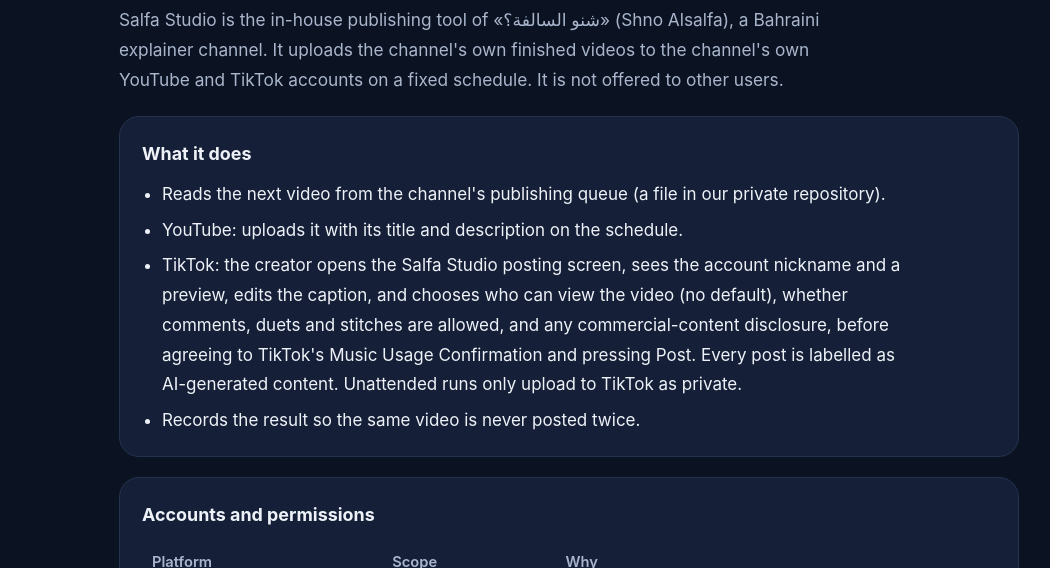
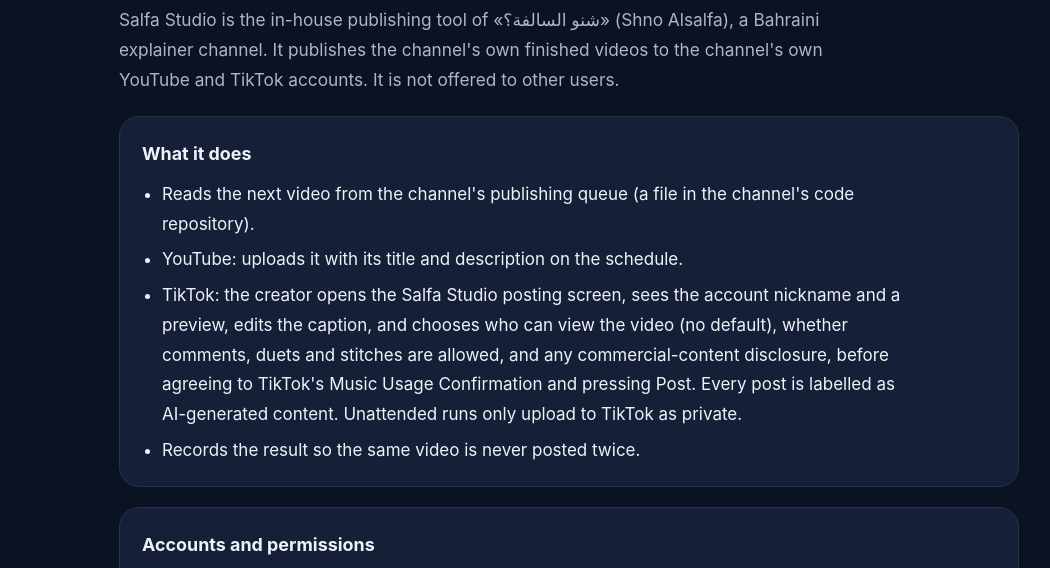
Before and after one commit to mjuma11m-sys/shno-publisher-site, a plain HTML site: page en.html in a window 1280 px wide. Shown: the part 153-721 px from the top of the page, without its empty margins (121-1171 px from the left). Drawn offline with Linux system fonts and the light colour scheme.

Commit message:
en: wording
Co-Authored-By: Claude Opus 5.5 <noreply@anthropic.com>
Claude-Session: https://claude.ai/code/session_014BsVFqBLvetnejQdZNT4Ud

```diff
--- a/en.html
+++ b/en.html
@@ -31,11 +31,11 @@
 .en .links2 a:hover{color:var(--ac)}
 </style>
 <div class="wrap"><article class="en" lang="en" dir="ltr">
- <div><h1>Salfa Studio</h1><p class="lead">Salfa Studio is the in-house publishing tool of «شنو السالفة؟» (Shno Alsalfa), a Bahraini explainer channel. It uploads the channel's own finished videos to the channel's own YouTube and TikTok accounts on a fixed schedule. It is not offered to other users.</p></div>
+ <div><h1>Salfa Studio</h1><p class="lead">Salfa Studio is the in-house publishing tool of «شنو السالفة؟» (Shno Alsalfa), a Bahraini explainer channel. It publishes the channel's own finished videos to the channel's own YouTube and TikTok accounts. It is not offered to other users.</p></div>
 
  <section><h2>What it does</h2>
   <ul>
-   <li>Reads the next video from the channel's publishing queue (a file in our private repository).</li>
+   <li>Reads the next video from the channel's publishing queue (a file in the channel's code repository).</li>
    <li>YouTube: uploads it with its title and description on the schedule.</li>
    <li>TikTok: the creator opens the Salfa Studio posting screen, sees the account nickname and a preview, edits the caption, and chooses who can view the video (no default), whether comments, duets and stitches are allowed, and any commercial-content disclosure, before agreeing to TikTok's Music Usage Confirmation and pressing Post. Every post is labelled as AI-generated content. Unattended runs only upload to TikTok as private.</li>
    <li>Records the result so the same video is never posted twice.</li>
```
Also changed, not shown: en.src.html (+2 -2 lines).
